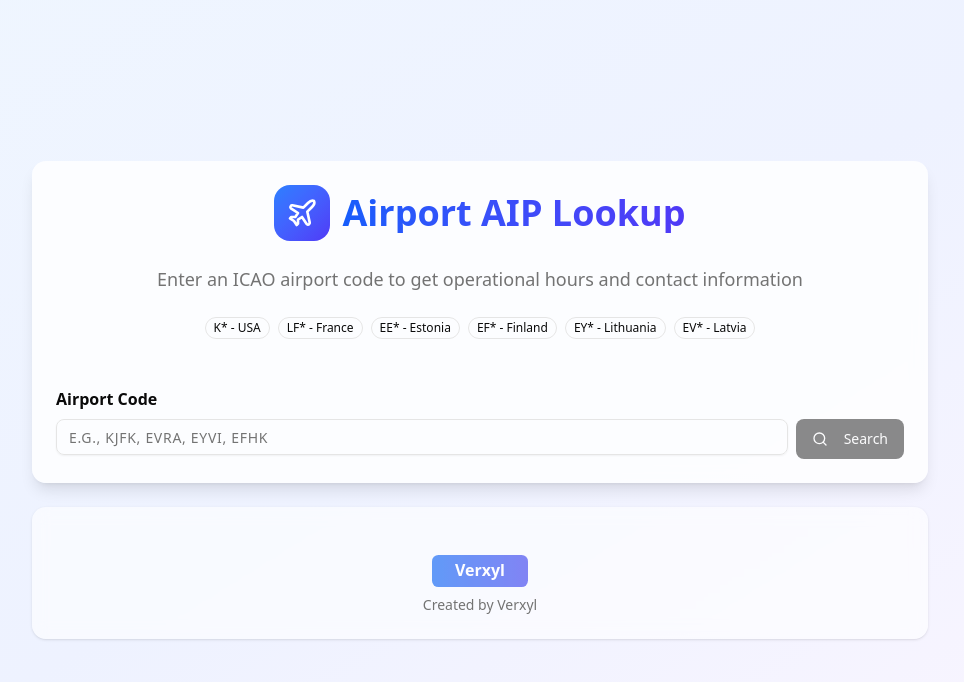
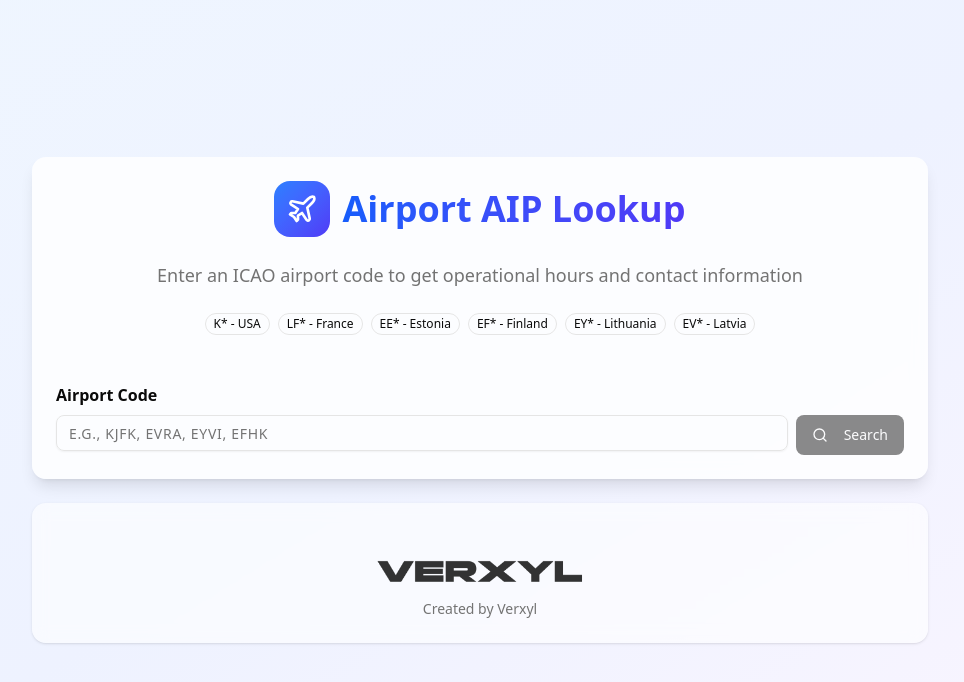
Before and after one commit to UNIxyty/clearway, a Next.js app in the folder frontend/: page / in a window 1280 px wide. Shown: the top 682 px of the page, without its empty margins (160-1124 px from the left). Built offline with nearby package versions, Linux system fonts and the light colour scheme.

Commit message:
Replace placeholder logo with actual Verxyl logo
- Copy Blank LOGO.png to frontend/public/verxyl-logo.png
- Update footer to use PNG logo instead of SVG
- Increase logo size to h-10 for better visibility

```diff
--- a/frontend/app/page.tsx
+++ b/frontend/app/page.tsx
@@ -343,7 +343,7 @@ export default function Home() {
           <CardContent className="pt-6 text-center">
             <div className="flex flex-col items-center gap-2">
               <div className="flex items-center gap-2">
-                <img src="/verxyl-logo.svg" alt="Verxyl" className="h-8 w-auto opacity-80 hover:opacity-100 transition-opacity" />
+                <img src="/verxyl-logo.png" alt="Verxyl" className="h-10 w-auto opacity-80 hover:opacity-100 transition-opacity" />
               </div>
               <p className="text-sm text-muted-foreground">
                 Created by Verxyl
```
Also changed, not shown: frontend/public/verxyl-logo.png (added), 1 other file (tests, documents, lock files or other folders).
